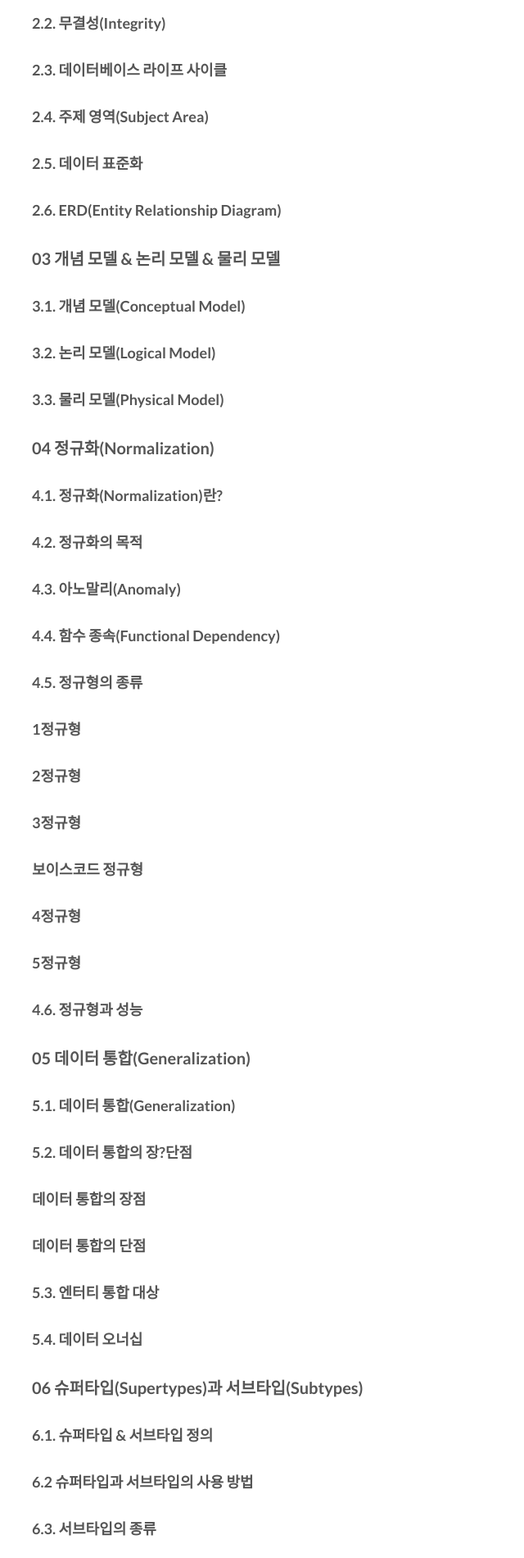
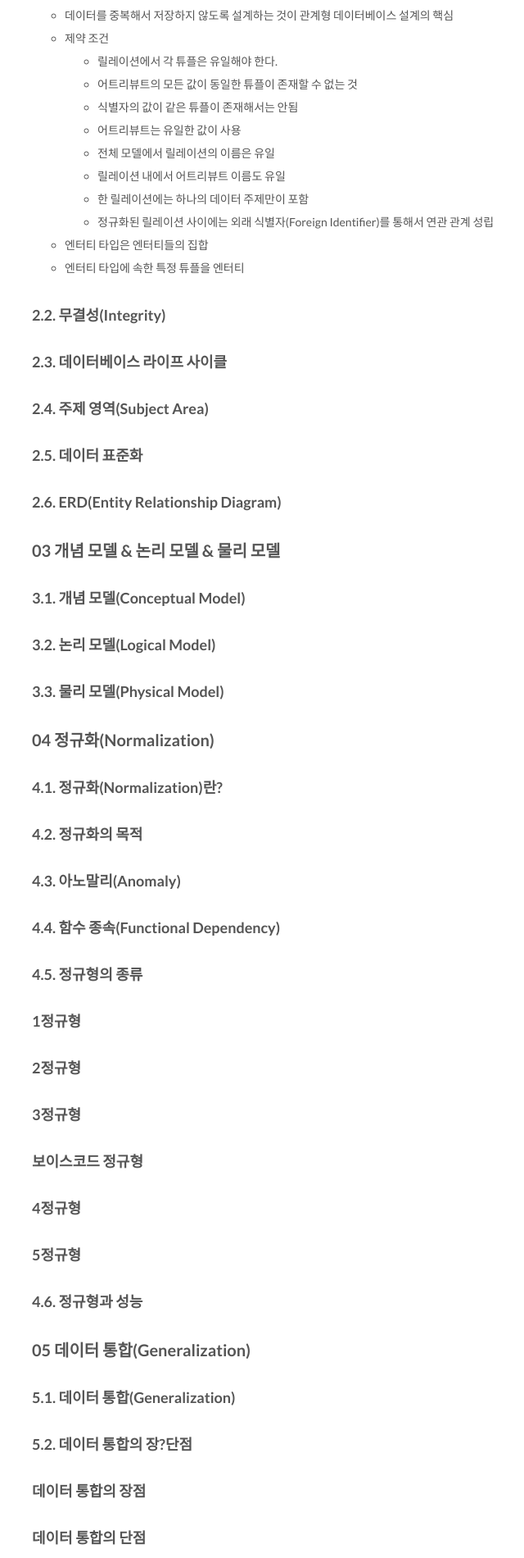
Before and after one commit to csj4032/csj4032.github.io, a Jekyll site: the page built from _posts/2018-05-02-관계형데이터모델링프리미엄가이드.md, in a window 1280 px wide. Shown: the part 2544-4444 px from the top of the page at 82% size, without its empty margins (251-891 px from the left). Built offline with Jekyll 4.4.1, drawn with Linux system fonts in a browser that asks for light colours; comment, search, counter and statistics services are not loaded.

Commit message:
관계형 데이터 모델링 프리미엄 가이드 포스팅 수정

```diff
--- a/_posts/2018-05-02-관계형데이터모델링프리미엄가이드.md
+++ b/_posts/2018-05-02-관계형데이터모델링프리미엄가이드.md
@@ -63,6 +63,19 @@ comments: true
 * 튜플을 흔히 레코드, 로우, 인스턴스라고도 부르며 어트리뷰트는 컬럼, 필드라고 부름
 
 ![릴레이션](/assets/images/books/컴퓨터공학/데이터베이스일반/관계형데이터모델링/figure_2-1.png)
+
+* 데이터를 중복해서 저장하지 않도록 설계하는 것이 관계형 데이터베이스 설계의 핵심
+* 제약 조건
+  * 릴레이션에서 각 튜플은 유일해야 한다.
+  * 어트리뷰트의 모든 값이 동일한 튜플이 존재할 수 없는 것
+  * 식별자의 값이 같은 튜플이 존재해서는 안됨
+  * 어트리뷰트는 유일한 값이 사용
+  * 전체 모델에서 릴레이션의 이름은 유일
+  * 릴레이션 내에서 어트리뷰트 이름도 유일
+  * 한 릴레이션에는 하나의 데이터 주제만이 포함
+  * 정규화된 릴레이션 사이에는 외래 식별자(Foreign Identifier)를 통해서 연관 관계 성립
+* 엔터티 타입은 엔터티들의 집합
+* 엔터티 타입에 속한 특정 튜플을 엔터티
 
 ### 2.2. 무결성(Integrity)
 
```
